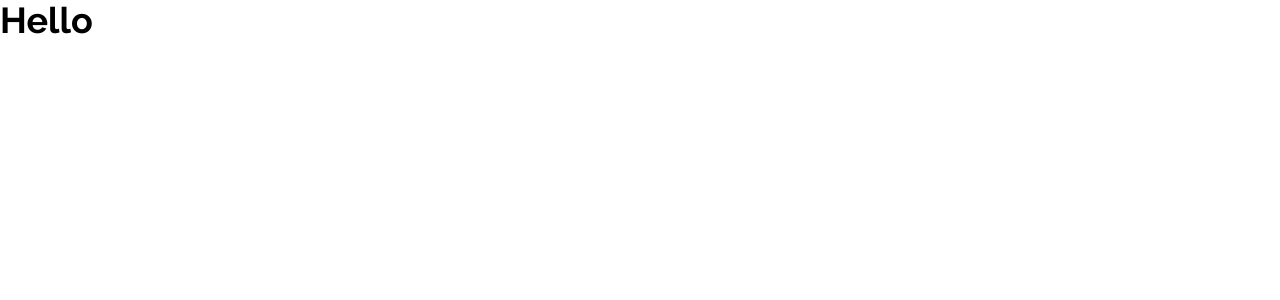
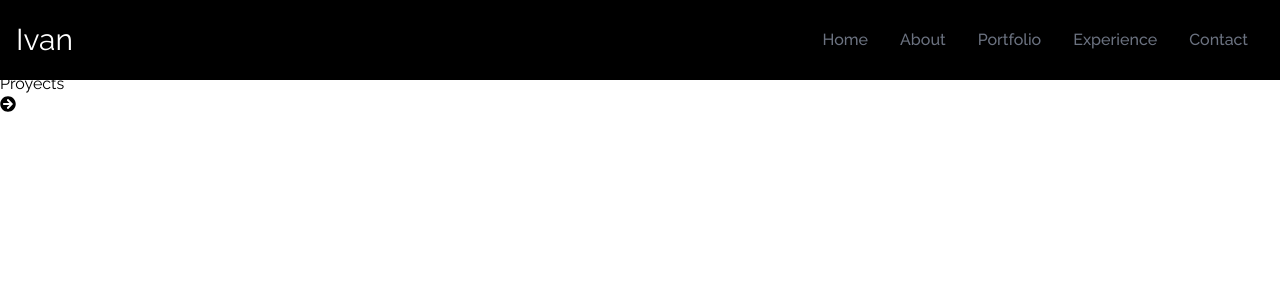
Before and after one commit to pyvan23/Portfolio-js, a React (Create React App) app: page / in a window 1280 px wide. Shown: the top 300 px of the page. Built offline with nearby package versions, Linux system fonts and the light colour scheme.

Commit message:
navBar setup

```diff
--- a/package.json
+++ b/package.json
@@ -3,6 +3,7 @@
   "version": "0.1.0",
   "private": true,
   "dependencies": {
+    "@react-icons/all-files": "^4.1.0",
     "@testing-library/jest-dom": "^5.16.4",
     "@testing-library/react": "^13.3.0",
     "@testing-library/user-event": "^13.5.0",
--- a/src/App.js
+++ b/src/App.js
@@ -1,8 +1,12 @@
-
+import { Home } from "./components/Home";
+import { NavBar } from "./components/NavBar";
 
 function App() {
   return (
-   <div><h1 className="text-4xl font-bold">Hello</h1></div>
+    <div>
+      <NavBar />
+      <Home />
+    </div>
   );
 }
 
--- /dev/null
+++ b/src/components/Home.jsx
@@ -0,0 +1,26 @@
+import React from "react";
+import html5Img from "../assets/html5.png";
+import { FaArrowCircleRight } from "react-icons/fa";
+
+export const Home = () => {
+  return (
+    <div>
+      <div>
+        <div>
+          <h2>Hi there,I'm a fullstack web developer</h2>
+          <p>
+            Lorem ipsum, dolor sit amet consectetur adipisicing elit.
+            Repudiandae, ipsa. Tempora, eos! Eos, exercitationem molestias.
+            Alias, inventore, exercitationem iste amet possimus dolorem veniam
+            culpa, corporis minima nisi sed ea doloribus.
+          </p>
+          <div>
+            <button>
+              Proyects <FaArrowCircleRight />
+            </button>
+          </div>
+        </div>
+      </div>
+    </div>
+  );
+};
--- /dev/null
+++ b/src/components/NavBar.jsx
@@ -0,0 +1,67 @@
+import React from "react";
+import { useState } from "react";
+import { FaTimes, FaBars } from "react-icons/fa";
+
+export const NavBar = () => {
+  const [nav, setNav] = useState(false);
+  const links = [
+    {
+      id: 1,
+      link: "home",
+    },
+    {
+      id: 2,
+      link: "about",
+    },
+    {
+      id: 3,
+      link: "portfolio",
+    },
+    {
+      id: 4,
+      link: "experience",
+    },
+    {
+      id: 5,
+      link: "contact",
+    },
+  ];
+
+  return (
+    <div className="flex justify-between items-center w-full h-20 text-white bg-black px-4 fixed">
+      <div>
+        <h1 className="text-3xl">Ivan</h1>
+      </div>
+
+      <ul className="hidden md:flex">
+        {links.map(({ id, link }) => (
+          <li
+            key={id}
+            className="px-4 cursor-pointer capitalize font-medium text-gray-500 hover:scale-105 duration-200"
+          >
+            {link}
+          </li>
+        ))}
+      </ul>
+
+      <div
+        onClick={() => setNav(!nav)}
+        className="cursor-pointer pr-4 z-10 text-gray-500 md:hidden"
+      >
+        {nav ? <FaTimes size={30} /> : <FaBars size={30} />}
+      </div>
+      {nav && (
+        <ul className="flex flex-col justify-center items-center absolute top-0 left-0 w-full h-screen bg-gradient-to-b from-black to-gray-800 text-gray-500">
+          {links.map(({ id, link }) => (
+            <li
+              key={id}
+              className="px-4 cursor-pointer capitalize py-6 text-4xl"
+            >
+              {link}
+            </li>
+          ))}
+        </ul>
+      )}
+    </div>
+  );
+};
```
Also changed, not shown: src/assets/html5.png (added), 1 other file (tests, documents, lock files or other folders).
